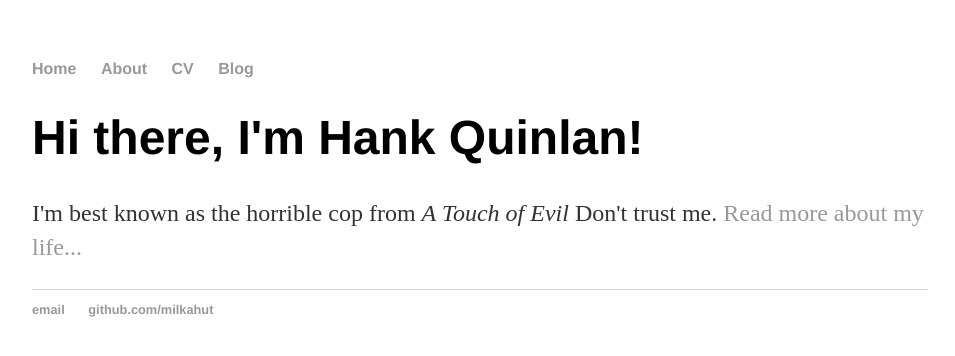
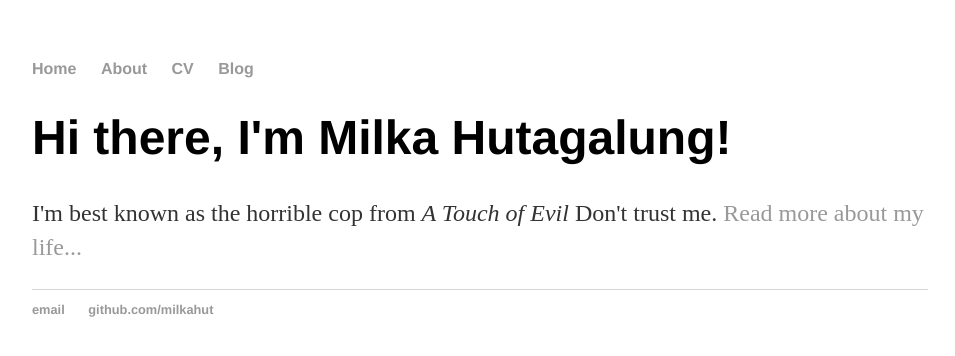
Before and after one commit to milkahut/milkahut.github.io, a Jekyll site: the page built from index.html, in a window 1280 px wide. Shown: the top 356 px of the page, without its empty margins (160-1115 px from the left). Built offline with Jekyll 4.4.1, drawn with Linux system fonts in a browser that asks for light colours.

Commit message:
Update index.html

```diff
--- a/index.html
+++ b/index.html
@@ -1,8 +1,8 @@
 ---
 layout: default
-title: Hank Quinlan, Horrible Cop
+title: Milka Hutagalung
 ---
 <div class="blurb">
-	<h1>Hi there, I'm Hank Quinlan!</h1>
+	<h1>Hi there, I'm Milka Hutagalung!</h1>
 	<p>I'm best known as the horrible cop from <em>A Touch of Evil</em> Don't trust me. <a href="/about">Read more about my life...</a></p>
 </div><!-- /.blurb -->
```
